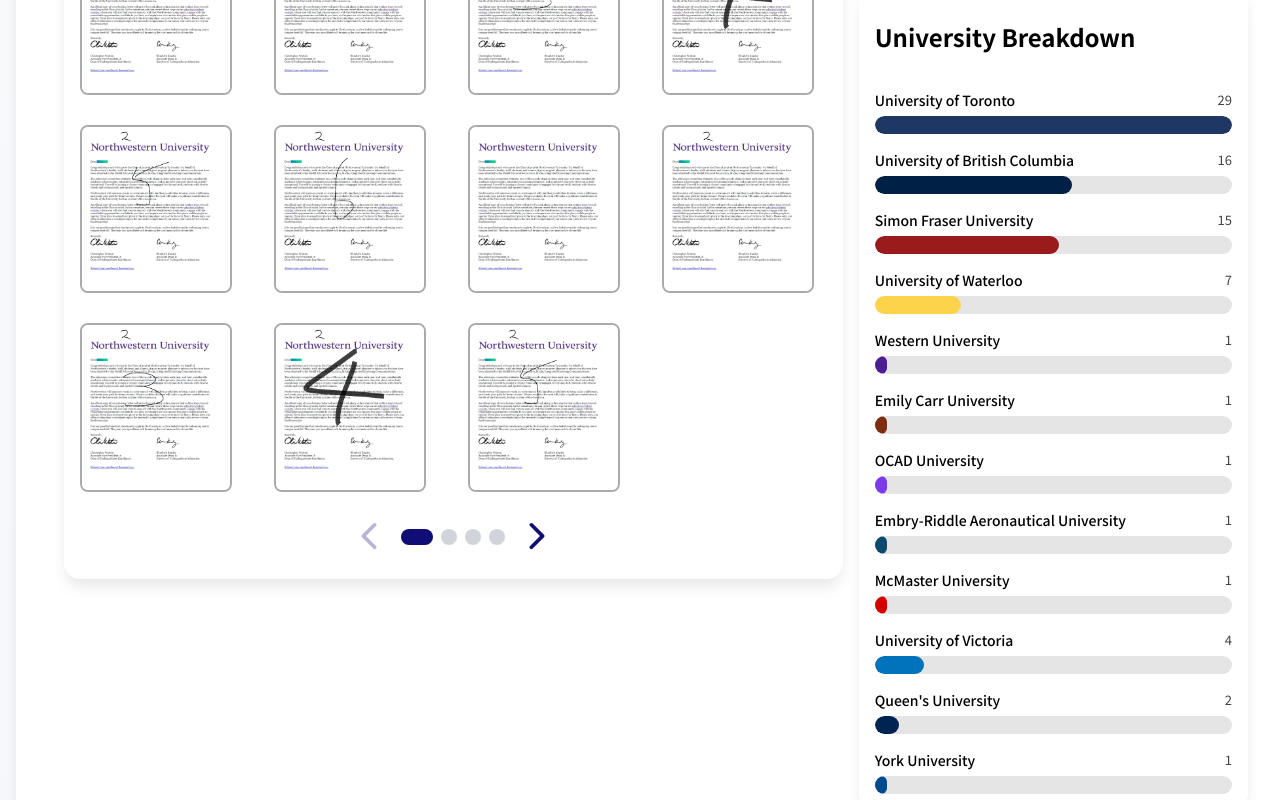
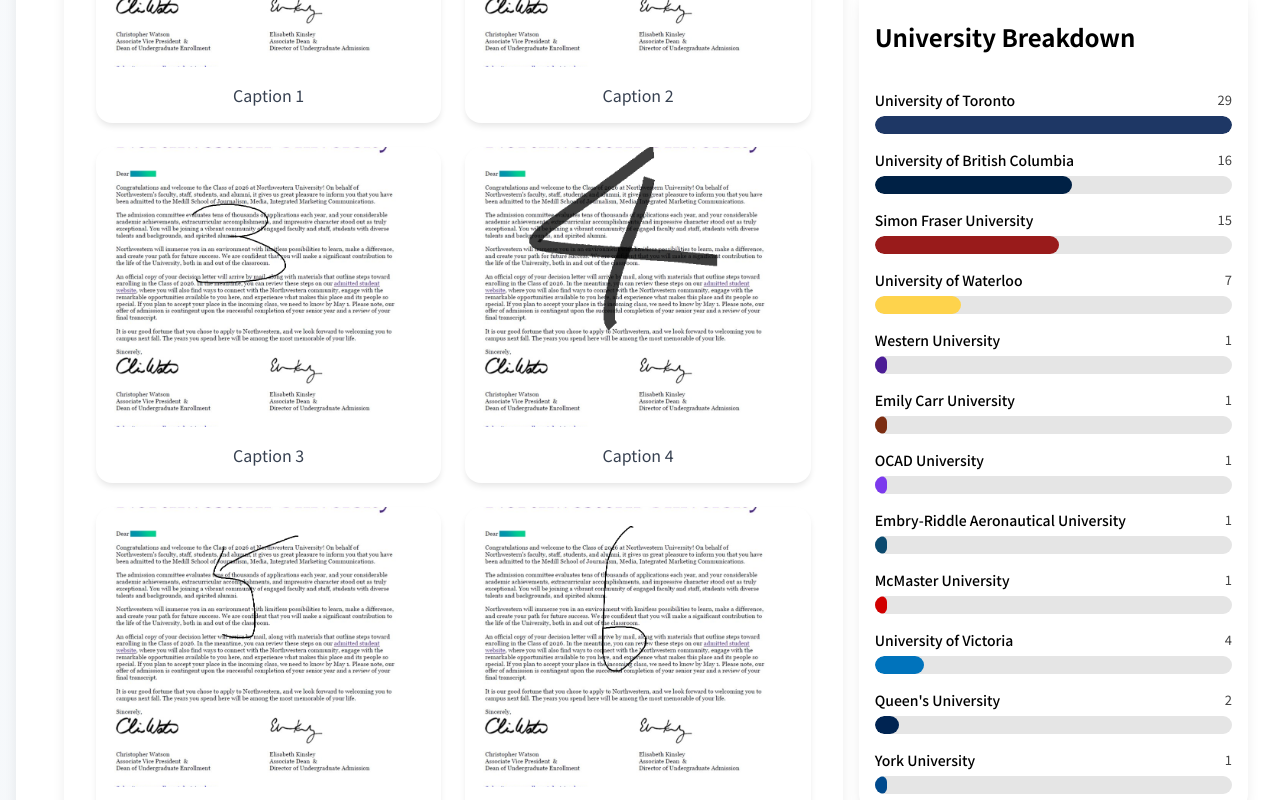
Before and after one commit to junuiui/the-doum-academy-website, a Next.js app: page /achievements in a window 1280 px wide. Shown: the part 700-1500 px from the top of the page. Built offline with nearby package versions, Linux system fonts and the light colour scheme.

Commit message:
row/col added

```diff
--- a/src/app/achievements/page.tsx
+++ b/src/app/achievements/page.tsx
@@ -1,71 +1,77 @@
 'use client'
 
-import Slides from '@/components/features/Slides'
+import { useState } from 'react'
+
 import styles from './page.module.css'
 import rawData from '@/data/achievement.json'
 import StatsSection from '@/components/stats/StatsSections'
-import { useState } from 'react'
+import { Slide2 } from '../../components/features/Slide2';
+import { Lightbox } from '@/components/features/Lighbox'
 
-const images: Record<number, string[]> = {
+import { GalleryImageInterface } from '@/interface/GalleryImage.interface'
+
+const images: Record<number, GalleryImageInterface[]> = {
     2025: [
-        '/achievements/example4.png',
-        '/achievements/example5.png',
-        '/achievements/example6.png',
-        '/achievements/example1.png',
-        '/achievements/example2.png',
-        '/achievements/example3.png',
-        '/achievements/example4.png',
-        '/achievements/example5.png',
-        '/achievements/example6.png',
-        '/achievements/example1.png',
-        '/achievements/example2.png',
-        '/achievements/example3.png',
+        { url: '/achievements/example1.png', alt: 'Achievement 1', caption: 'Caption 1' },
+        { url: '/achievements/example2.png', alt: 'Achievement 2', caption: 'Caption 2' },
+        { url: '/achievements/example3.png', alt: 'Achievement 3', caption: 'Caption 3' },
+        { url: '/achievements/example4.png', alt: 'Achievement 4', caption: 'Caption 4' },
+        { url: '/achievements/example5.png', alt: 'Achievement 5', caption: 'Caption 5' },
+        { url: '/achievements/example6.png', alt: 'Achievement 6', caption: 'Caption 6' },
+        { url: '/achievements/example1.png', alt: 'Achievement 1', caption: 'Caption 1' },
+        { url: '/achievements/example2.png', alt: 'Achievement 2', caption: 'Caption 2' },
+        { url: '/achievements/example3.png', alt: 'Achievement 3', caption: 'Caption 3' },
+        { url: '/achievements/example4.png', alt: 'Achievement 4', caption: 'Caption 4' },
+        { url: '/achievements/example5.png', alt: 'Achievement 5', caption: 'Caption 5' },
+        { url: '/achievements/example6.png', alt: 'Achievement 6', caption: 'Caption 6' },
+        { url: '/achievements/example1.png', alt: 'Achievement 1', caption: 'Caption 1' },
+        { url: '/achievements/example2.png', alt: 'Achievement 2', caption: 'Caption 2' },
+        { url: '/achievements/example3.png', alt: 'Achievement 3', caption: 'Caption 3' },
+        { url: '/achievements/example4.png', alt: 'Achievement 4', caption: 'Caption 4' },
+        { url: '/achievements/example5.png', alt: 'Achievement 5', caption: 'Caption 5' },
+        { url: '/achievements/example6.png', alt: 'Achievement 6', caption: 'Caption 6' },
+        { url: '/achievements/example1.png', alt: 'Achievement 1', caption: 'Caption 1' },
+        { url: '/achievements/example2.png', alt: 'Achievement 2', caption: 'Caption 2' },
+        { url: '/achievements/example3.png', alt: 'Achievement 3', caption: 'Caption 3' },
+        { url: '/achievements/example4.png', alt: 'Achievement 4', caption: 'Caption 4' },
+        { url: '/achievements/example5.png', alt: 'Achievement 5', caption: 'Caption 5' },
+        { url: '/achievements/example6.png', alt: 'Achievement 6', caption: 'Caption 6' },
     ],
     2024: [
-        '/achievements/example1.png',
-        '/achievements/example2.png',
-        '/achievements/example3.png',
-        '/achievements/example4.png',
-        '/achievements/example5.png',
-        '/achievements/example6.png',
-        '/achievements/example1.png',
-        '/achievements/example2.png',
-        '/achievements/example3.png',
-        '/achievements/example4.png',
-        '/achievements/example5.png',
-        '/achievements/example6.png',
-        '/achievements/example1.png',
-        '/achievements/example2.png',
-        '/achievements/example3.png',
-        '/achievements/example4.png',
-        '/achievements/example5.png',
-        '/achievements/example6.png',
+        { url: '/achievements/example1.png', alt: 'Achievement 1', caption: 'Caption 1' },
+        { url: '/achievements/example2.png', alt: 'Achievement 2', caption: 'Caption 2' },
+        { url: '/achievements/example3.png', alt: 'Achievement 3', caption: 'Caption 3' },
+        { url: '/achievements/example4.png', alt: 'Achievement 4', caption: 'Caption 4' },
+        { url: '/achievements/example5.png', alt: 'Achievement 5', caption: 'Caption 5' },
+        { url: '/achievements/example6.png', alt: 'Achievement 6', caption: 'Caption 6' },
+        { url: '/achievements/example1.png', alt: 'Achievement 1', caption: 'Caption 1' },
+        { url: '/achievements/example2.png', alt: 'Achievement 2', caption: 'Caption 2' },
+        { url: '/achievements/example3.png', alt: 'Achievement 3', caption: 'Caption 3' },
+        { url: '/achievements/example4.png', alt: 'Achievement 4', caption: 'Caption 4' },
+        { url: '/achievements/example5.png', alt: 'Achievement 5', caption: 'Caption 5' },
+        { url: '/achievements/example6.png', alt: 'Achievement 6', caption: 'Caption 6' },
+        { url: '/achievements/example1.png', alt: 'Achievement 1', caption: 'Caption 1' },
+        { url: '/achievements/example2.png', alt: 'Achievement 2', caption: 'Caption 2' },
+        { url: '/achievements/example3.png', alt: 'Achievement 3', caption: 'Caption 3' },
+        { url: '/achievements/example4.png', alt: 'Achievement 4', caption: 'Caption 4' },
+        { url: '/achievements/example5.png', alt: 'Achievement 5', caption: 'Caption 5' },
+        { url: '/achievements/example6.png', alt: 'Achievement 6', caption: 'Caption 6' },
     ],
     2023: [
-        '/achievements/example3.png',
-        '/achievements/example4.png',
-        '/achievements/example5.png',
-        '/achievements/example6.png',
-        '/achievements/example1.png',
-        '/achievements/example2.png',
-        '/achievements/example3.png',
-        '/achievements/example4.png',
-        '/achievements/example5.png',
-        '/achievements/example6.png',
-        '/achievements/example1.png',
-        '/achievements/example2.png',
-        '/achievements/example3.png',
-        '/achievements/example4.png',
-        '/achievements/example5.png',
-        '/achievements/example6.png',
-        '/achievements/example1.png',
-        '/achievements/example2.png',
-        '/achievements/example3.png',
-        '/achievements/example4.png',
-        '/achievements/example5.png',
-        '/achievements/example6.png',
+        { url: '/achievements/example1.png', alt: 'Achievement 1', caption: 'Caption 1' },
+        { url: '/achievements/example2.png', alt: 'Achievement 2', caption: 'Caption 2' },
+        { url: '/achievements/example3.png', alt: 'Achievement 3', caption: 'Caption 3' },
+        { url: '/achievements/example4.png', alt: 'Achievement 4', caption: 'Caption 4' },
+        { url: '/achievements/example5.png', alt: 'Achievement 5', caption: 'Caption 5' },
+        { url: '/achievements/example6.png', alt: 'Achievement 6', caption: 'Caption 6' },
+        { url: '/achievements/example1.png', alt: 'Achievement 1', caption: 'Caption 1' },
+        { url: '/achievements/example2.png', alt: 'Achievement 2', caption: 'Caption 2' },
+        { url: '/achievements/example3.png', alt: 'Achievement 3', caption: 'Caption 3' },
+        { url: '/achievements/example4.png', alt: 'Achievement 4', caption: 'Caption 4' },
+        { url: '/achievements/example5.png', alt: 'Achievement 5', caption: 'Caption 5' },
+        { url: '/achievements/example6.png', alt: 'Achievement 6', caption: 'Caption 6' },
     ],
-}
+};
 
 const ALL = 'ALL' as const
 type YearFilter = number | typeof ALL
@@ -78,11 +84,31 @@ const years: YearFilter[] = [
 export default function AchievementPage() {
 
     const [selectedYear, setSelectedYear] = useState<YearFilter>(years[0])
+    const [lightboxOpen, setLightboxOpen] = useState(false);
+    const [lightboxIndex, setLightboxIndex] = useState(0);
 
-    const slidesImages =
+    const slidesImages: GalleryImageInterface[] =
         selectedYear === 'ALL'
             ? Object.values(images).flat()
             : images[selectedYear] || []
+
+    const handleImageClick = (image: GalleryImageInterface) => {
+        const imageIndex = slidesImages.findIndex(
+            (img) => img.url === image.url && img.caption === image.caption
+        )
+        setLightboxIndex(imageIndex >= 0 ? imageIndex : 0)
+        setLightboxOpen(true)
+    }
+
+    const handleNextImage = () => {
+        setLightboxIndex((prev) => (prev + 1) % slidesImages.length)
+    }
+
+    const handlePreviousImage = () => {
+        setLightboxIndex((prev) =>
+            prev === 0 ? slidesImages.length - 1 : prev - 1
+        )
+    }
 
     return (
         <main className={styles.pageContainer}>
@@ -92,6 +118,7 @@ export default function AchievementPage() {
                     <h2>Student Achievements</h2>
                     <p>Our Students' Success Stories</p>
                 </div>
+
                 {/* Year Tabs */}
                 <div className={styles.yearTabs}>
                     {years.map((year) => (
@@ -102,23 +129,40 @@ export default function AchievementPage() {
                         >
                             {year}
                         </button>
-                    )
-
-                    )}
+                    ))}
                 </div>
 
                 {/* Content */}
                 <div className={styles.grid}>
                     {/* Slides */}
                     <div>
-                        <Slides title={selectedYear} images={slidesImages} />
+                        <Slide2
+                            data={{
+                                name: selectedYear === 'ALL' ? 'All Achievements' : `${selectedYear} Achievements`,
+                                images: slidesImages,
+                            }}
+                            onImageClick={handleImageClick}
+                            itemsPerPage={9}
+                        />
                     </div>
 
+                    {/* Stats Section */}
                     <div>
                         <StatsSection rawData={rawData} />
                     </div>
                 </div>
             </div>
+
+            {/* Lightbox Modal */}
+            {lightboxOpen && (
+                <Lightbox
+                    images={slidesImages}
+                    currentIndex={lightboxIndex}
+                    onClose={() => setLightboxOpen(false)}
+                    onNext={handleNextImage}
+                    onPrevious={handlePreviousImage}
+                />
+            )}
         </main>
     )
 }
--- a/src/app/gallery/page.tsx
+++ b/src/app/gallery/page.tsx
@@ -180,11 +180,15 @@ export default function GalleryPage() {
             <Slide2
                 data={galleryData.portmoody}
                 onImageClick={(image) => handleImageClick('portmoody', image)}
+                row={3}
+                col={4}
             />
 
             <Slide2
                 data={galleryData.vancouver}
                 onImageClick={(image) => handleImageClick('vancouver', image)}
+                row={3}
+                col={4}
             />
 
             {/* Lightbox Modal */}
--- a/src/components/features/Slide2.module.css
+++ b/src/components/features/Slide2.module.css
@@ -46,7 +46,7 @@
 
 .imageGrid {
     display: grid;
-    grid-template-columns: repeat(auto-fill, minmax(280px, 1fr));
+    grid-template-columns: repeat(2, 1fr);
     gap: 1.5rem;
     margin-bottom: 2rem;
 }
@@ -193,13 +193,13 @@
         align-items: center;
         justify-content: space-between;
     }
+
+    .imageGrid {
+        grid-template-columns: repeat(3, 1fr);
+    }
 }
 
 @media (min-width: 768px) {
-    .imageGrid {
-        grid-template-columns: repeat(auto-fill, minmax(300px, 1fr));
-    }
-
     .imageWrapper {
         height: 280px;
     }
@@ -207,6 +207,6 @@
 
 @media (min-width: 1024px) {
     .imageGrid {
-        grid-template-columns: repeat(4, 1fr);
+        grid-template-columns: repeat(var(--grid-cols, 4), 1fr);
     }
 }
--- a/src/components/features/Slide2.tsx
+++ b/src/components/features/Slide2.tsx
@@ -1,6 +1,6 @@
 import { useState } from 'react';
 import { MapPin, Image as ImageIcon, ChevronLeft, ChevronRight } from 'lucide-react';
-import { ImageFallBack } from '@/components/ui/ImageFallBack';
+import { ImageFallBack } from '../ui/ImageFallBack';
 import styles from './Slide2.module.css';
 
 interface GalleryImage {
@@ -18,11 +18,14 @@ interface GalleryData {
 interface Slide2Props {
     data: GalleryData;
     onImageClick?: (image: GalleryImage) => void;
-    itemsPerPage?: number;
+    row?: number;
+    col?: number;
 }
 
-export function Slide2({ data, onImageClick, itemsPerPage = 12 }: Slide2Props) {
+export function Slide2({ data, onImageClick, row = 3, col = 2 }: Slide2Props) {
     const [currentPage, setCurrentPage] = useState(1);
+
+    const itemsPerPage = row * col;
 
     const totalPages = Math.ceil(data.images.length / itemsPerPage);
     const startIndex = (currentPage - 1) * itemsPerPage;
@@ -32,14 +35,14 @@ export function Slide2({ data, onImageClick, itemsPerPage = 12 }: Slide2Props) {
     const goToPage = (page: number) => {
         setCurrentPage(page);
         // Smooth scroll to top of the section
-        const element = document.getElementById(`campus-${data.name.replace(/\s+/g, '-').toLowerCase()}`);
+        const element = document.getElementById(`slide-${data.name.replace(/\s+/g, '-').toLowerCase()}`);
         if (element) {
             element.scrollIntoView({ behavior: 'smooth', block: 'start' });
         }
     };
 
     return (
-        <section className={styles.campusSection} id={`campus-${data.name.replace(/\s+/g, '-').toLowerCase()}`}>
+        <section className={styles.campusSection} id={`slide-${data.name.replace(/\s+/g, '-').toLowerCase()}`}>
             <div className={styles.slideCard}>
                 <div className={styles.campusHeader}>
                     <div className={styles.campusHeaderContent}>
@@ -54,7 +57,12 @@ export function Slide2({ data, onImageClick, itemsPerPage = 12 }: Slide2Props) {
                     </div>
                 </div>
 
-                <div className={styles.imageGrid}>
+                <div
+                    className={styles.imageGrid}
+                    style={{
+                        '--grid-cols': col,
+                    } as React.CSSProperties}
+                >
                     {currentImages.map((image, index) => (
                         <div
                             key={index}
--- /dev/null
+++ b/src/interface/GalleryImage.interface.ts
@@ -0,0 +1,5 @@
+export interface GalleryImageInterface {
+    url: string;
+    alt: string;
+    caption: string;
+}
```
Also changed, not shown: src/app/ko/gallery/page.tsx (+6 -6 lines).
